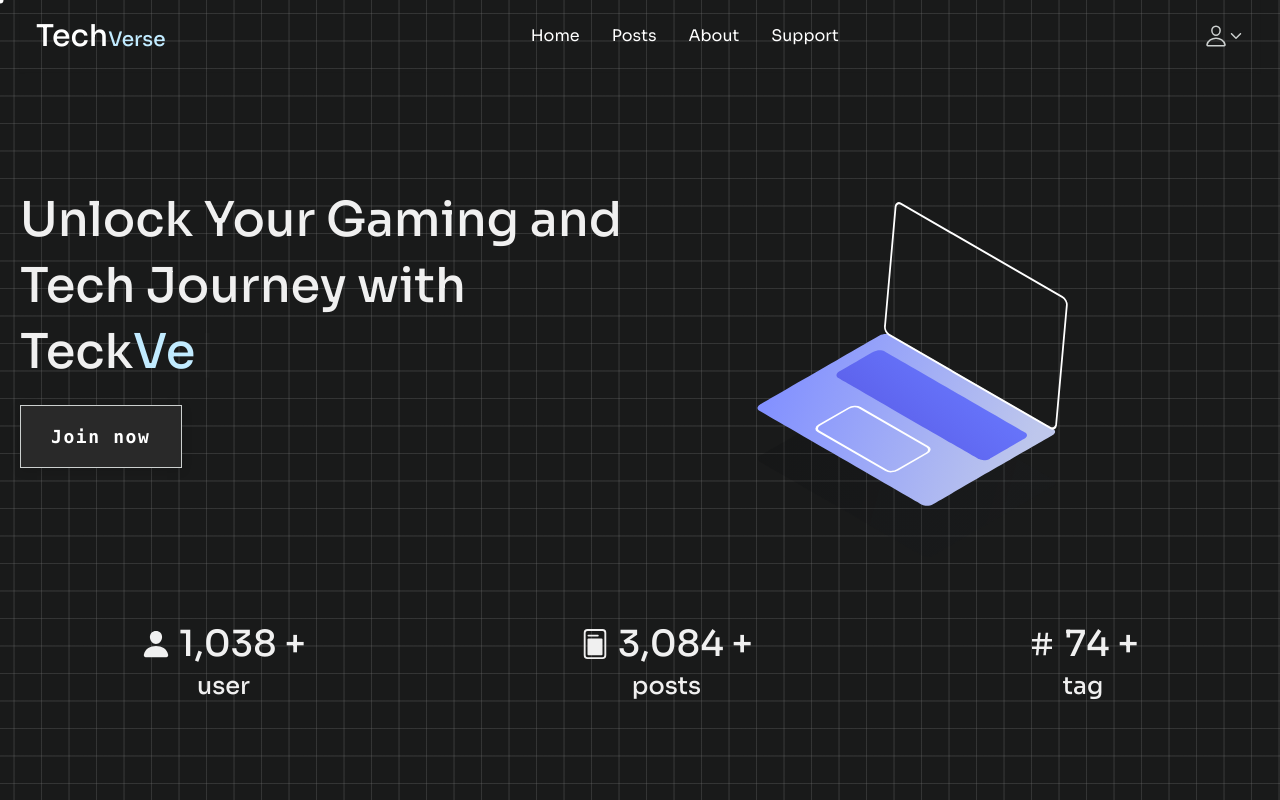
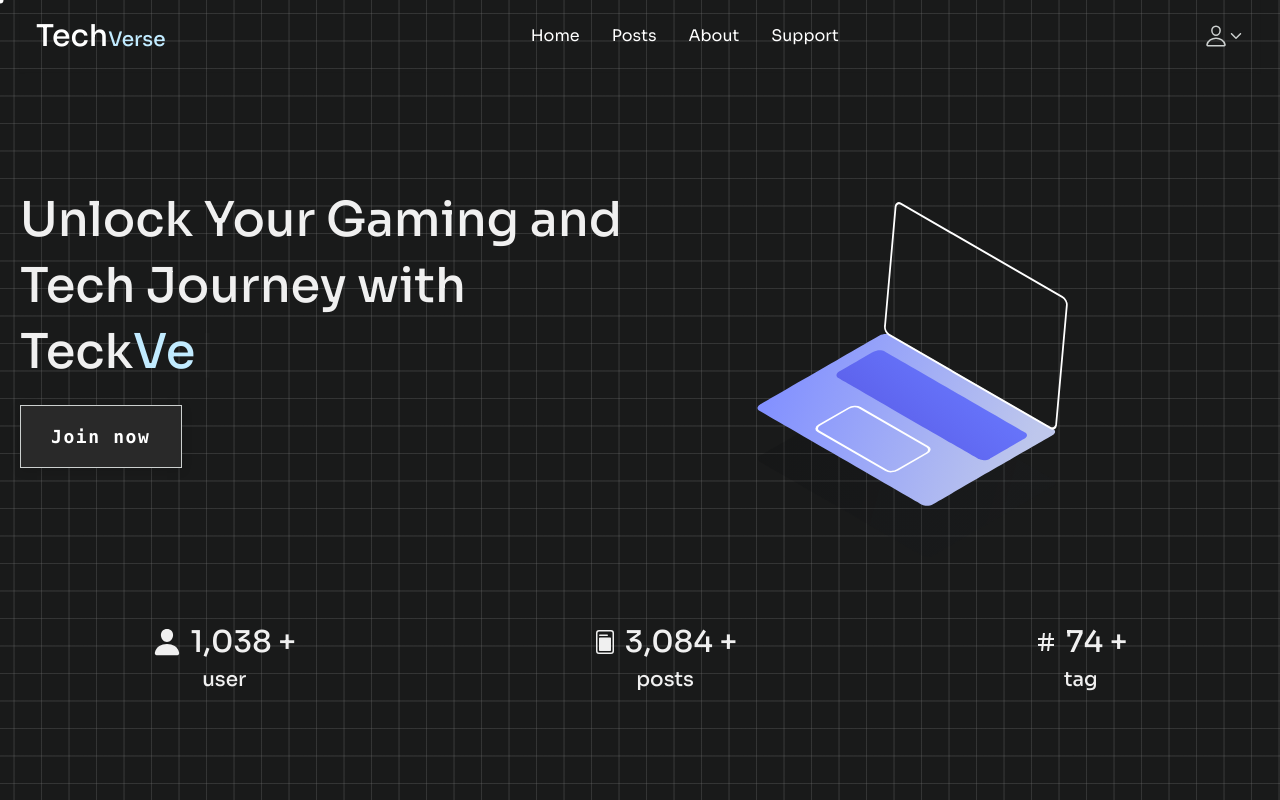
Before and after one commit to Dev-with-Osm/TechVerse, a React (Vite) app in the folder client/: page / in a window 1280 px wide. Built offline with nearby package versions, Linux system fonts and the light colour scheme; no server answers.

Commit message:
modify homePage statistic

```diff
--- a/client/src/pages/HomePage/components/Statistics/index.jsx
+++ b/client/src/pages/HomePage/components/Statistics/index.jsx
@@ -12,36 +12,36 @@ export default function Statistics() {
         <div className="flex justify-center items-center flex-col gap-1.5">
           <div className="flex items-center gap-2">
             <IoPerson className="text-3xl" />
-            <h1 className="text-2xl md:text-4xl font-medium">
+            <h1 className="text-xl md:text-3xl font-medium">
               <CountUp end={1038} duration={5} /> +
             </h1>
           </div>
 
-          <p className="text-2xl font-medium">user</p>
+          <p className="text-xl font-medium">user</p>
         </div>
       </div>
       <div className="flex flex-col">
         <div className="flex justify-center items-center flex-col gap-1.5">
           <div className="flex items-center gap-2">
-            <BsFilePost className="text-3xl" />
-            <h1 className="text-2xl md:text-4xl font-medium">
+            <BsFilePost className="text-2xl" />
+            <h1 className="text-xl md:text-3xl font-medium">
               <CountUp end={3084} duration={5} /> +
             </h1>
           </div>
 
-          <p className="text-2xl font-medium">posts</p>
+          <p className="text-xl font-medium">posts</p>
         </div>
       </div>
       <div className="flex flex-col">
         <div className="flex justify-center items-center flex-col gap-1.5">
           <div className="flex items-center gap-2">
-            <RiHashtag className="text-3xl" />
-            <h1 className="text-2xl md:text-4xl font-medium">
+            <RiHashtag className="text-2xl" />
+            <h1 className="text-xl md:text-3xl font-medium">
               <CountUp end={74} duration={5} /> +
             </h1>
           </div>
 
-          <p className="text-2xl font-medium">tag</p>
+          <p className="text-xl font-medium">tag</p>
         </div>
       </div>
     </div>
```
